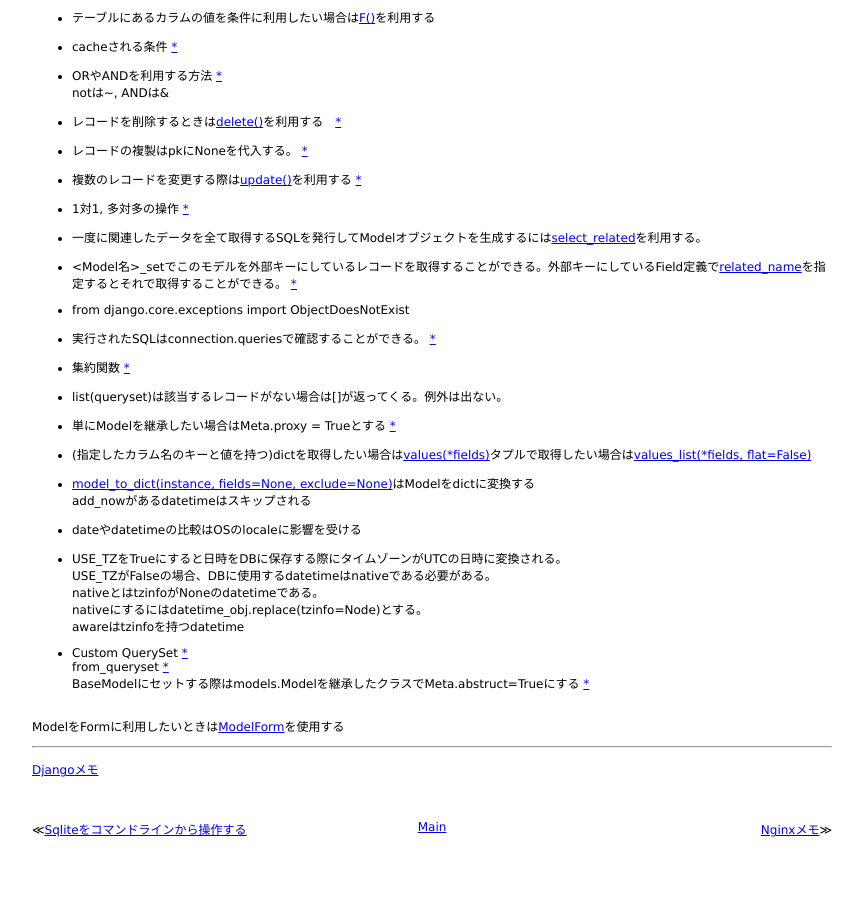
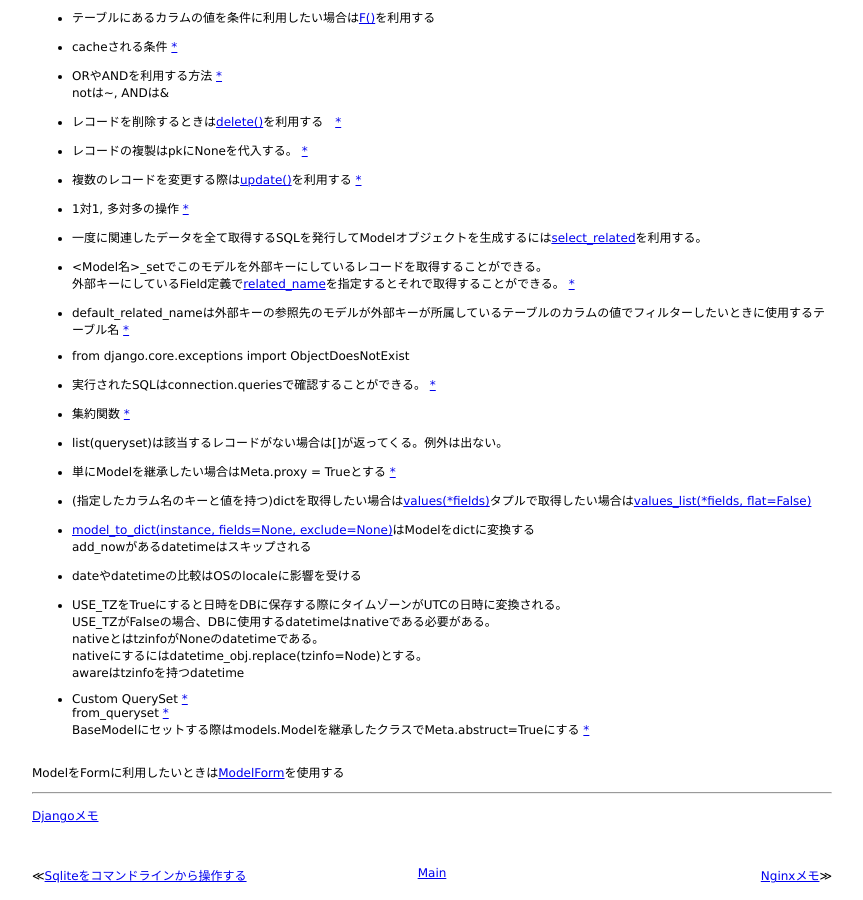
Before and after one commit to 38elements/38elements.github.com, a Jekyll site: the page built from _posts/2014-11-29-django-model.md, in a window 1280 px wide and 900 px high, scrolled down 1455 px. Shown: the whole window, without its empty margins (208-1071 px from the left). Built offline with Jekyll 4.4.1, drawn with Linux system fonts in a browser that asks for light colours.

Commit message:
Update 2014-11-29-django-model.md

```diff
--- a/_posts/2014-11-29-django-model.md
+++ b/_posts/2014-11-29-django-model.md
@@ -106,13 +106,16 @@ notは~, ANDは&
 
 * 一度に関連したデータを全て取得するSQLを発行してModelオブジェクトを生成するには[select_related](https://docs.djangoproject.com/en/stable/ref/models/querysets/#select-related)を利用する。
 
-* \<Model名\>_setでこのモデルを外部キーにしているレコードを取得することができる。外部キーにしているField定義で[related_name](https://docs.djangoproject.com/en/1.7/ref/models/fields/#django.db.models.ForeignKey.related_name)を指定するとそれで取得することができる。 [\*](https://docs.djangoproject.com/en/stable/topics/db/queries/#following-relationships-backward)
+* \<Model名\>_setでこのモデルを外部キーにしているレコードを取得することができる。
+外部キーにしているField定義で[related_name](https://docs.djangoproject.com/en/stable/ref/models/fields/#django.db.models.ForeignKey.related_name)を指定するとそれで取得することができる。 [\*](https://docs.djangoproject.com/en/stable/topics/db/queries/#following-relationships-backward)
+
+* default_related_nameは外部キーの参照先のモデルが外部キーが所属しているテーブルのカラムの値でフィルターしたいときに使用するテーブル名 [\*](https://docs.djangoproject.com/en/stable/ref/models/fields/#django.db.models.ForeignKey.related_query_name)
 
 * from django.core.exceptions import ObjectDoesNotExist
 
-* 実行されたSQLはconnection.queriesで確認することができる。  [\*](https://docs.djangoproject.com/en/dev/faq/models/#how-can-i-see-the-raw-sql-queries-django-is-running)
+* 実行されたSQLはconnection.queriesで確認することができる。  [\*](https://docs.djangoproject.com/en/stable/faq/models/#how-can-i-see-the-raw-sql-queries-django-is-running)
 
-* 集約関数 [\*](https://docs.djangoproject.com/en/dev/topics/db/aggregation/)
+* 集約関数 [\*](https://docs.djangoproject.com/en/stable/topics/db/aggregation/)
 
 * list(queryset)は該当するレコードがない場合は[]が返ってくる。例外は出ない。
 
```
